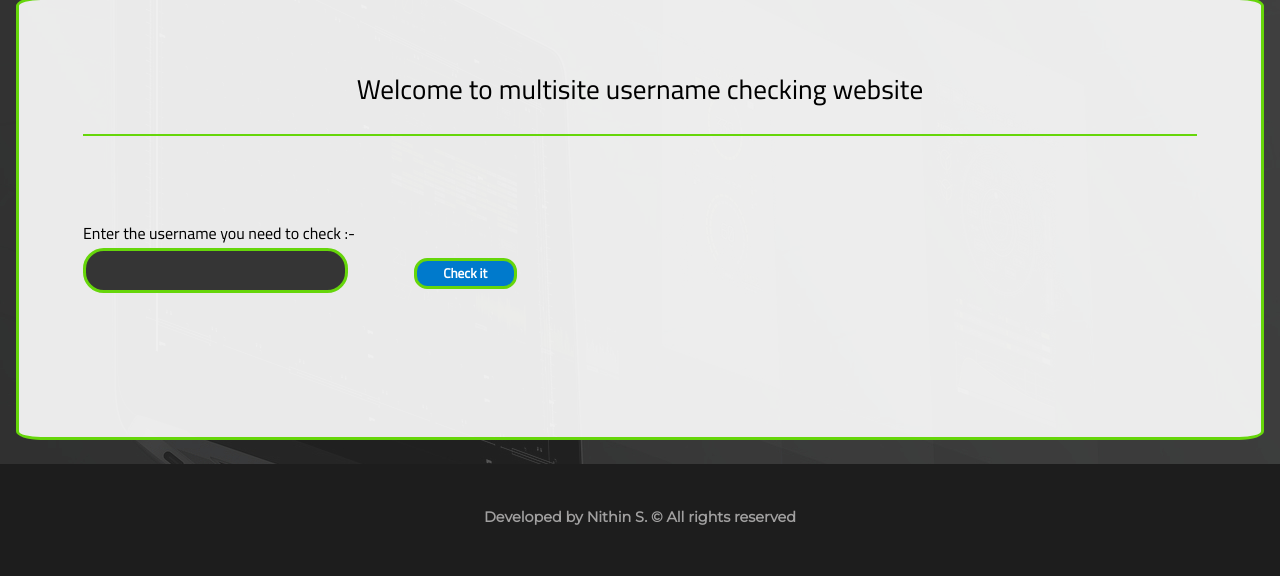
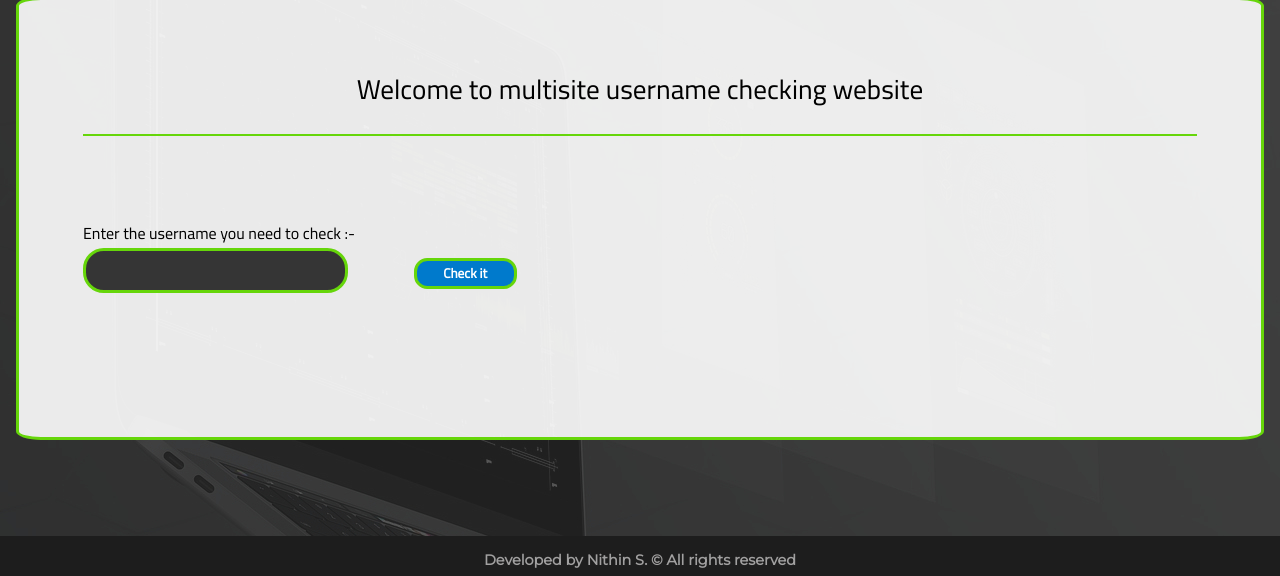
Before and after one commit to NithinSGowda/html, a plain HTML site: page index.html in a window 1280 px wide. Shown: the part 224-800 px from the top of the page. Drawn offline with Linux system fonts and the light colour scheme.

Commit message:
Add files via upload

```diff
--- a/style.css
+++ b/style.css
@@ -78,8 +78,8 @@ body{
     font-weight: bold;
     font-family: 'Montserrat', sans-serif;
     text-align: center;
-    padding-top: 3em;
-    padding-bottom: 3.5em;
+    padding-top: 1em;
+    padding-bottom: 0.5em;
     font-size: 0.9em;
     position: fixed;
     left: 0;
```
